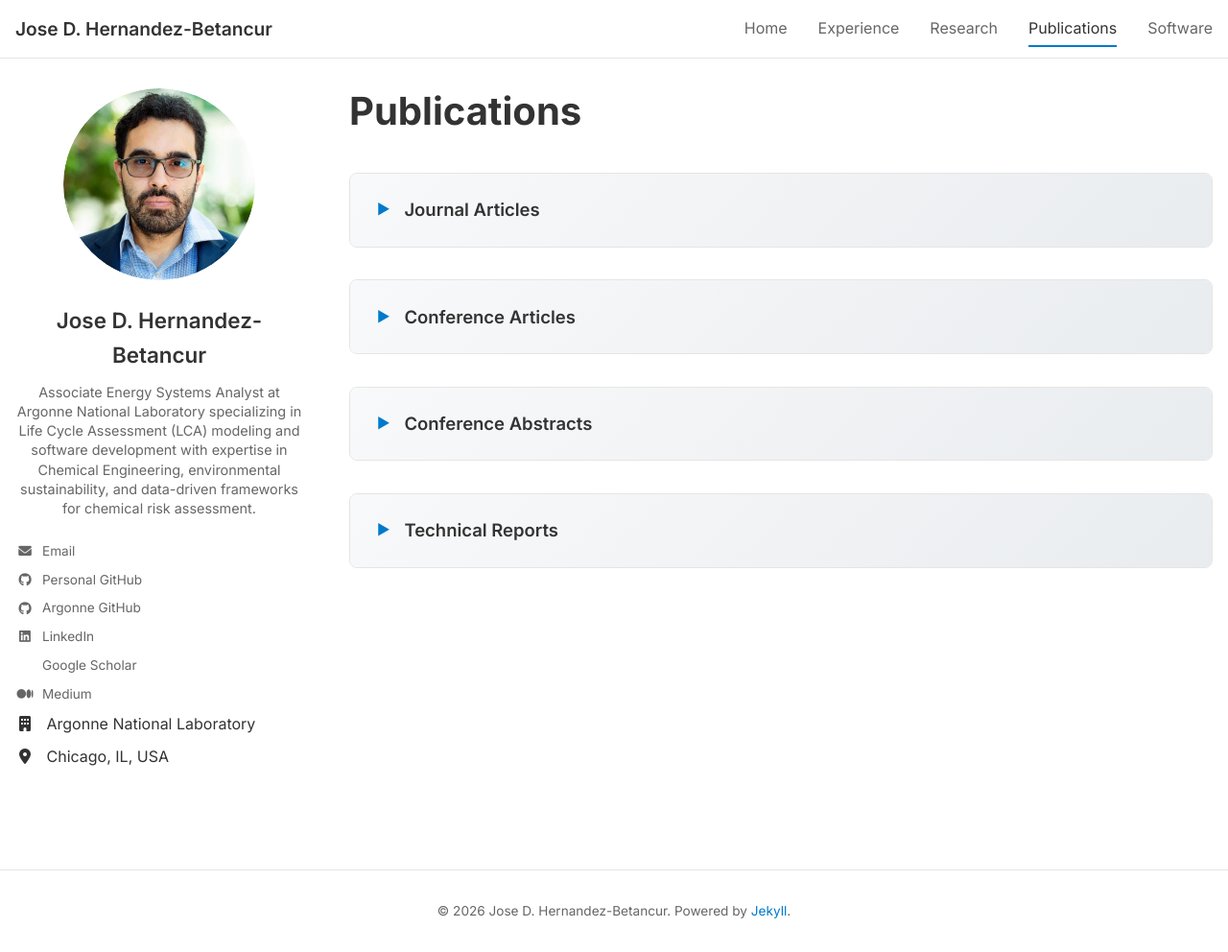
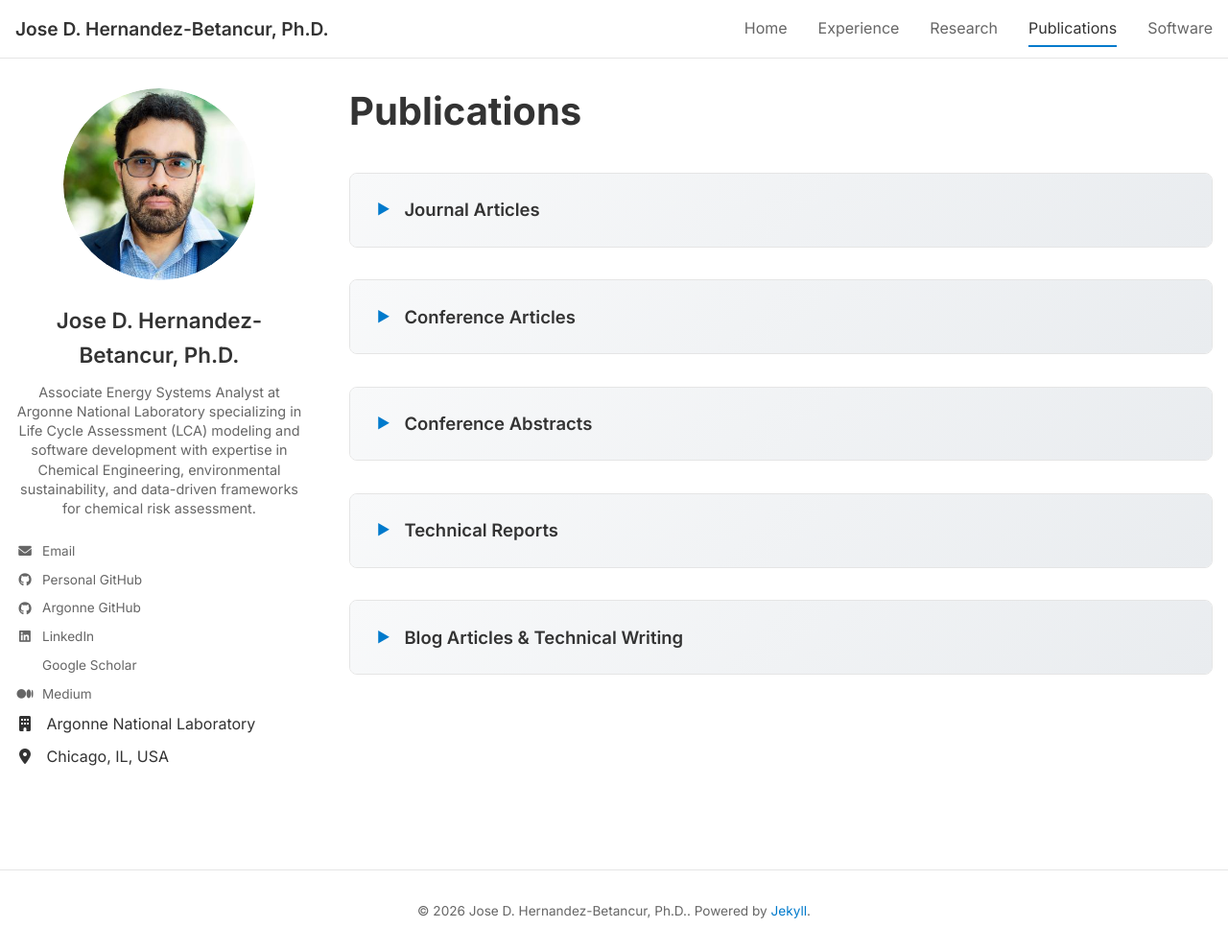
Before and after one commit to jodhernandezbe/PERSONAL_WEBSITE, a Jekyll site: the page built from publications.md, in a window 1280 px wide and 992 px high. Shown: the whole window at 96% size. Built offline with Jekyll 4.4.1, drawn with Linux system fonts in a browser that asks for light colours; a style sheet for code colours, icons or effects is not loaded; some of the changed lines change nothing that is shown.

Commit message:
Adding medium publications

```diff
--- a/_config.yml
+++ b/_config.yml
@@ -1,4 +1,4 @@
-title: Jose D. Hernandez-Betancur
+title: Jose D. Hernandez-Betancur, Ph.D.
 email: jodhernandezbemj@gmail.com
 description: >-
   Associate Energy Systems Analyst at Argonne National Laboratory specializing in Life Cycle Assessment (LCA)
--- a/publications.md
+++ b/publications.md
@@ -93,3 +93,38 @@
 </div>
 
 </details>
+
+<details>
+<summary><strong>Blog Articles & Technical Writing</strong></summary>
+
+<div class="research-area" markdown="1">
+
+Medium publications and technical articles on data science, software development, and connecting ideas
+
+### Key Personal Thought Publications
+
+- How similar are grant writing and agile thinking? (2025) [Medium Link](https://medium.com/@jodhernandezbemj/what-grant-writing-taught-me-about-startups-and-vice-versa-0e29558efc54)
+
+- The AI Era: Why Scientific Thinking is the Superpower You Need (2025) [Medium Link](https://medium.com/@jodhernandezbemj/the-ai-era-why-scientific-thinking-is-the-superpower-you-need-989e9a5b3290?sk=a409a1d9f8dbd38e453dec5f10651b95)
+
+- From Renaissance to AI: Imagining Leonardo da Vinci’s Journey Through Innovation (2023 [Medium Link](https://medium.com/@jodhernandezbemj/from-renaissance-to-ai-imagining-leonardo-da-vincis-journey-through-innovation-c742bc019842?sk=df0a0f41fb63c0c6a3ea60e1e0e27a52)
+
+### Key Data Science and Machine Learning Publications
+
+- Gated Recurrent Neural Network from Scratch in Julia (2023) [Medium Link](https://medium.com/towards-artificial-intelligence/gated-recurrent-neural-network-from-scratch-in-julia-ad8b2dabe37f?sk=153351e0e087318490adcc0147c66b69)
+
+- Heteroscedasticity and Homoscedasticity in Regression Learning (2023) [Medium Link](https://medium.com/towards-artificial-intelligence/heteroscedasticity-and-homoscedasticity-in-regression-learning-271e7c6ca4ea)
+
+- Unveiling the Hidden Markov Model: Concepts, Mathematics, and Real-Life Applications (2023) [Medium Link](https://medium.com/@jodhernandezbemj/unveiling-the-hidden-markov-chain-concepts-mathematics-and-real-life-applications-16fea5e6a884?sk=6f4c83b6d2c3383a4c71f191e639b662)
+
+### Key Infrastructure Publications
+
+- Using Docker containers for AWS Glue jobs local development (2023) [Medium Link](https://medium.com/globalwork-data-driven-world/using-docker-containers-for-aws-glue-jobs-local-development-68b283857a15?sk=16093b27f71e1a4dd3a36bf6347acd0b)
+
+- Data orchestration using Prefect and PySpark (2023) [Medium Link](https://medium.com/globalwork-data-driven-world/data-orchestration-using-prefect-and-pyspark-7321559864f7?sk=e5cc84626615293149bf7c2fda78ed04)
+
+- Rotating user passwords in databases hosted in AWS (2023)[Medium Link](https://medium.com/globalwork-data-driven-world/rotating-user-passwords-in-databases-hosted-in-aws-cda6f7e9c40e?sk=d4837538268ee1c4d28a9123c8dac901)
+
+</div>
+
+</details>
```
